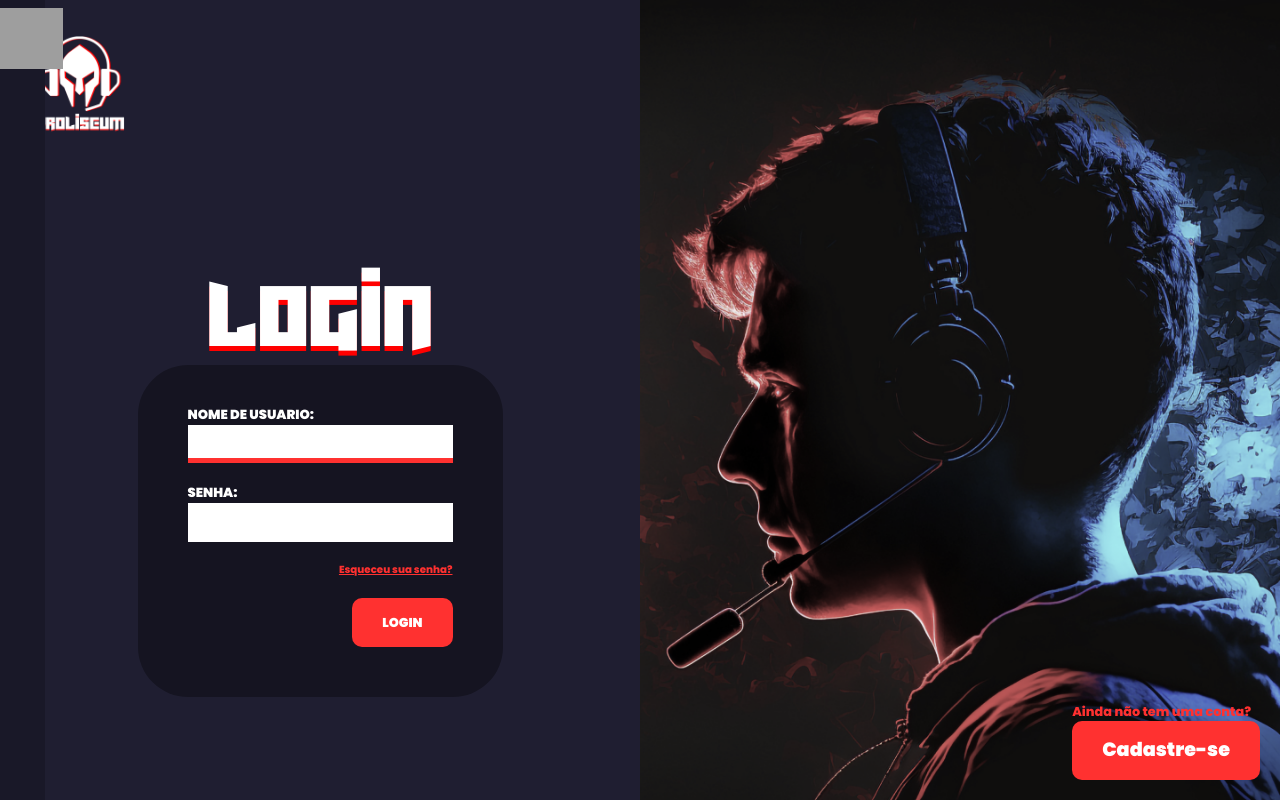
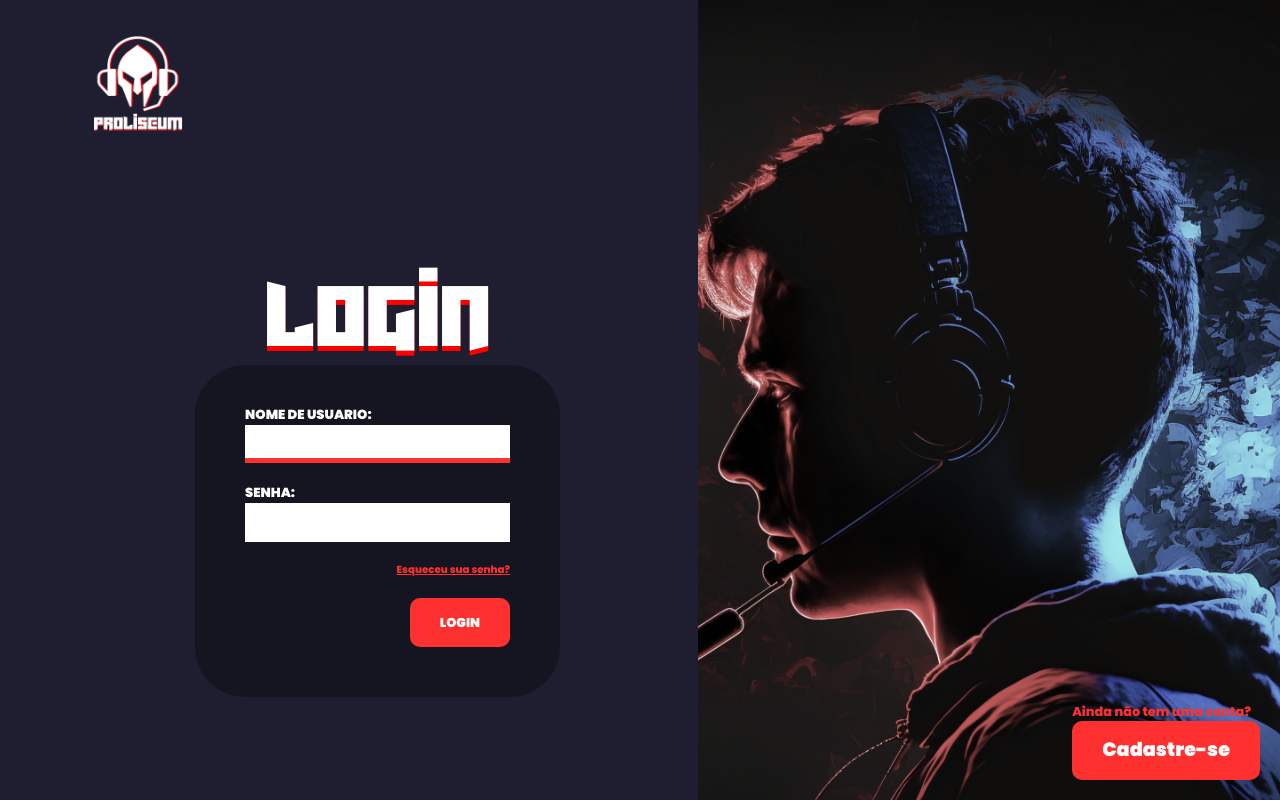
Before and after one commit to Rib3r0/TCC-Proliseum, a Vue app in the folder Proliseum/: page /login in a window 1280 px wide. Built offline with nearby package versions, Linux system fonts and the light colour scheme; grey boxes are pictures that could not be loaded; a web font is replaced by a local one.

Commit message:
Nav ta indo

```diff
--- a/Proliseum/src/App.vue
+++ b/Proliseum/src/App.vue
@@ -1,12 +1,23 @@
 <template>
-  <div>
-    <custom-nav/>
+  <custom-nav v-if="showNav"/>
+  <div :style="{ 'margin-left' : tamanho }">
     <router-view/>
   </div>
 </template>
 
 <script setup>
+import { computed, watch } from 'vue';
 import CustomNav from './components/Nav/CustomNav.vue';
+import router from './router';
+import { SIDEBAR_WIDTH_COLLAPSED } from './components/nav/state';
+
+const tamanho = SIDEBAR_WIDTH_COLLAPSED + "vw"
+
+const showNav = computed(
+  () =>  router.currentRoute.value.path == '/home'
+)
+
+
 
 </script>
 
--- a/Proliseum/src/components/nav/CustomNav.vue
+++ b/Proliseum/src/components/nav/CustomNav.vue
@@ -1,35 +1,26 @@
 <template>
   <div class="sidebar" :style="{ width: sidebarWidth}">
-    <span class="collapsed-icon" @click="toggleSidebar">
-      <img  src="https://img.icons8.com/ios-filled/150/FFFFFF/menu--v6.png" alt="menu--v6"/>
-    </span>
+    <h1 v-if="!collapsed">
+      Perfil
+    </h1>
+    <span
+        class="collapsed-icon"
+        :class="{ 'rotate-180' : collapsed }"
+        @click="toggleSidebar">
+        <img  src="https://img.icons8.com/ios-filled/100/FFFFFF/forward--v1.png" alt="menu--v6"/>
+      </span>
   </div>
 </template>
 
 <script setup>
-import { computed, ref } from "vue";
-
-
-const collapsed =ref(true)
-const toggleSidebar = () => (collapsed.value = !collapsed.value)
-
-const SIDEBAR_WIDTH = 15
-const SIDEBAR_WIDTH_COLLAPSED = 3.5
-
-const sidebarWidth = computed(
-  () => `${collapsed.value ? SIDEBAR_WIDTH_COLLAPSED : SIDEBAR_WIDTH}vw`
-)
+import { collapsed, toggleSidebar, sidebarWidth } from './state.js';
 
 </script>
 
 <style scoped>
-.collapsed-icon img{
-  height: 20%;
-}
-
 .sidebar{
   background-color: #191828;
-
+  overflow: hidden;
   float: left;
   position: fixed;
   z-index: 1;
@@ -42,5 +33,26 @@ const sidebarWidth = computed(
   align-items: center;
   flex-direction: column;
 }
+.collapsed-icon{
+  align-self: end;
+  position: absolute;
+  transition: 0.2s linear;
+  height: 50px;
+  width: 50px;
+}
+.collapsed-icon img{
+  width:  100%;
+  height: 80%;
+}
+
+.rotate-180{
+  transform: rotate(180deg);
+  transition: 0.2s linear;
+}
+
+.profile{
+  display: flex;
+  justify-content: space-between;
+}
 
 </style>
--- /dev/null
+++ b/Proliseum/src/components/nav/state.js
@@ -0,0 +1,12 @@
+import { computed, ref } from "vue";
+
+
+export const collapsed =ref(true)
+export const toggleSidebar = () => (collapsed.value = !collapsed.value)
+
+export const SIDEBAR_WIDTH = 20
+export const SIDEBAR_WIDTH_COLLAPSED = 4.5
+
+export const sidebarWidth = computed(
+  () => `${collapsed.value ? SIDEBAR_WIDTH_COLLAPSED : SIDEBAR_WIDTH}vw`
+)
```
